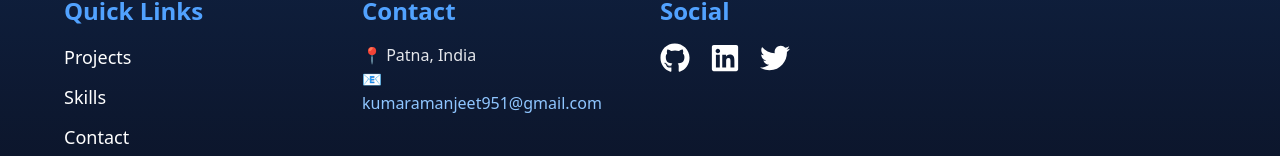
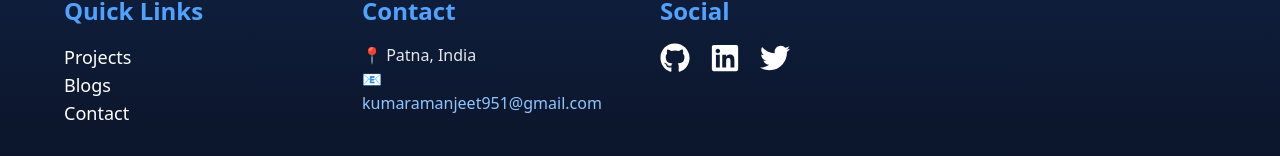
Before and after one commit to Amanjeet-007/Portfolio.me, a React (Vite) app: page /blogs in a window 1280 px wide. Shown: the part 644-800 px from the top of the page. Built offline with nearby package versions, Linux system fonts and the light colour scheme.

Commit message:
route problem solution

```diff
--- a/src/App.css
+++ b/src/App.css
@@ -74,6 +74,9 @@ nav #logo {
 #options .option {
   border: 2px solid rgb(54, 34, 34);
   font-family: 'Audio', sans-serif;
+}
+li{
+  cursor: pointer;
 }
 
 #options .active .option {
--- a/src/App.jsx
+++ b/src/App.jsx
@@ -111,6 +111,7 @@ const router = createBrowserRouter([
       // },
       {
         index:true,
+        path:'/',
         element: <Home />,
       },
       {
--- a/src/component/Footer.jsx
+++ b/src/component/Footer.jsx
@@ -1,5 +1,6 @@
 import { motion } from "motion/react"
 import { FaGithub, FaLinkedin, FaTwitter } from "react-icons/fa";
+import { Link } from "react-router";
 
 export default function Footer() {
   return (
@@ -32,9 +33,9 @@ export default function Footer() {
         >
           <h3 className="text-2xl font-semibold mb-4 text-blue-400">Quick Links</h3>
           <ul className="space-y-3 text-lg">
-            <li><a href="#projects" className="hover:text-blue-300 transition">Projects</a></li>
-            <li><a href="#skills" className="hover:text-blue-300 transition">Skills</a></li>
-            <li><a href="#contact" className="hover:text-blue-300 transition">Contact</a></li>
+            <Link to={'/projects'} ><li  className="hover:text-blue-300 transition"> Projects</li></Link>
+            <Link to={'/blogs'}><li className="hover:text-blue-300 transition" >Blogs</li></Link>
+            <Link to={'/connect'}><li className="hover:text-blue-300 transition"> Contact</li></Link>
           </ul>
         </motion.div>
 
--- a/src/component/Options.jsx
+++ b/src/component/Options.jsx
@@ -9,7 +9,7 @@ export default function Options({ show, closeMenu }) {
     const [screen, setScreen] = useState(window.innerWidth)
 
     const options = [
-        ["Home", "https://cdn-icons-png.flaticon.com/128/10307/10307931.png", "/home"],
+        ["Home", "https://cdn-icons-png.flaticon.com/128/10307/10307931.png", "/"],
         ["About", "https://cdn-icons-png.flaticon.com/128/13984/13984272.png", '/about'],
         ["Projects", "https://cdn-icons-png.flaticon.com/128/9672/9672290.png", "/projects"],
         ["Blogs", "https://cdn-icons-png.flaticon.com/128/4136/4136043.png", '/blogs'],
--- a/src/pages/Blogs/System.jsx
+++ b/src/pages/Blogs/System.jsx
@@ -1,16 +1,12 @@
 import Navbar from "../../component/Navbar"
 import Tab from "../../component/Tab"
+
 export default function System(){
     return(
         <>
-        <header>
-            <Navbar/>
-        </header>
         <main>
             <section className="mt-20 text-white">
-                <Tab></Tab>
-
-
+                SyStEm DeSiGn
 
             </section>
         </main>
```
